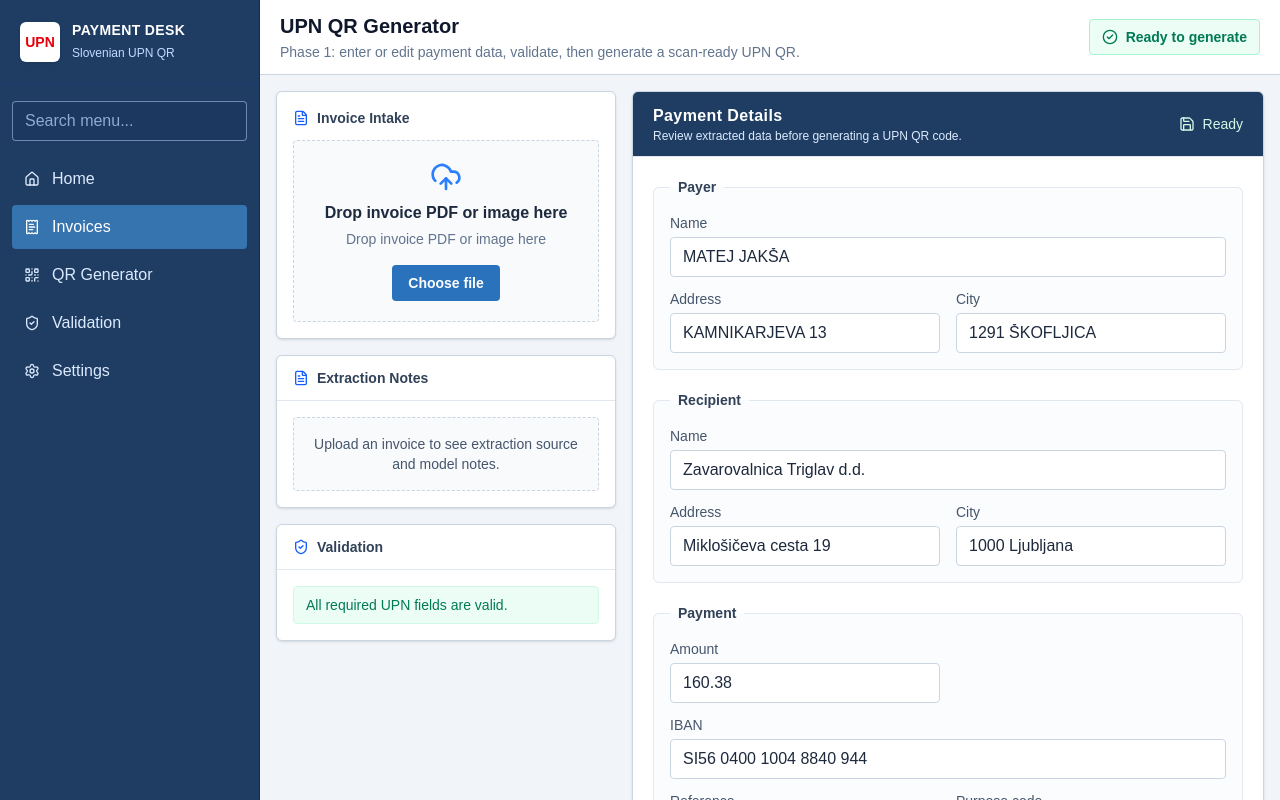
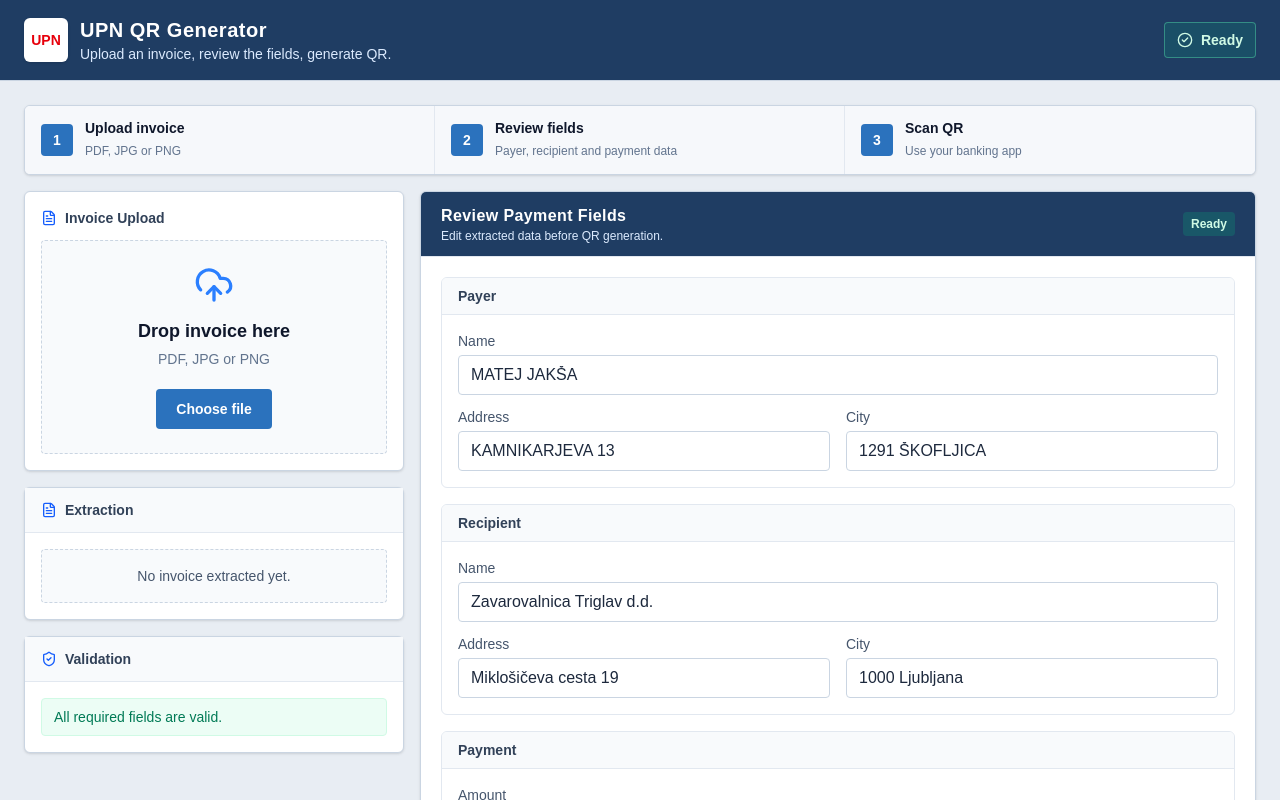
Before and after one commit to matejjaksa/upn-qr, a Next.js app: page / in a window 1280 px wide. Shown: the top 800 px of the page. Built offline with nearby package versions, Linux system fonts and the light colour scheme.

Commit message:
Simplify UPN QR workflow UI

```diff
--- a/app/page.tsx
+++ b/app/page.tsx
@@ -1,18 +1,7 @@
 "use client";
 
 import { useMemo, useState } from "react";
-import {
-  AlertCircle,
-  CheckCircle2,
-  FileText,
-  HomeIcon,
-  Landmark,
-  QrCode,
-  ReceiptText,
-  Settings,
-  ShieldCheck,
-  UploadCloud
-} from "lucide-react";
+import { AlertCircle, CheckCircle2, FileText, QrCode, ShieldCheck, UploadCloud } from "lucide-react";
 import { InvoiceUpload } from "../components/InvoiceUpload";
 import { PaymentForm } from "../components/PaymentForm";
 import { QrResult } from "../components/QrResult";
@@ -35,18 +24,10 @@ const initialFields: PaymentFields = {
   dueDate: "20.08.2026"
 };
 
-const navigation = [
-  { label: "Home", icon: HomeIcon },
-  { label: "Invoices", icon: ReceiptText, active: true },
-  { label: "QR Generator", icon: QrCode },
-  { label: "Validation", icon: ShieldCheck },
-  { label: "Settings", icon: Settings }
-];
-
 export default function Home() {
   const [fields, setFields] = useState<PaymentFields>(initialFields);
   const [qr, setQr] = useState<{ svg: string; payload: string } | null>(null);
-  const [status, setStatus] = useState("Phase 1: enter or edit payment data, validate, then generate a scan-ready UPN QR.");
+  const [status, setStatus] = useState("Upload an invoice, review the fields, generate QR.");
   const [extractionNotes, setExtractionNotes] = useState<string[]>([]);
   const validation = useMemo(() => validatePaymentFields(fields), [fields]);
   const isValid = validation.issues.length === 0;
@@ -55,7 +36,7 @@ export default function Home() {
     try {
       const nextQr = await generateUpnQr(fields);
       setQr(nextQr);
-      setStatus("QR generated with UPN version 15, error correction M, LF-only ASCII payload.");
+      setStatus("QR generated.");
     } catch (error) {
       setQr(null);
       setStatus(error instanceof Error ? error.message : "Could not generate QR.");
@@ -71,87 +52,66 @@ export default function Home() {
     setFields(paymentFieldsFromExtraction(extracted));
     setQr(null);
     setExtractionNotes(notes);
-    setStatus("Invoice extracted. Verify every field before generating the QR.");
+    setStatus("Invoice extracted. Review the fields before generating QR.");
   }
 
   return (
-    <main className="min-h-screen bg-slate-100 text-slate-800">
-      <div className="grid min-h-screen lg:grid-cols-[260px_1fr]">
-        <aside className="hidden border-r border-[#152b47] bg-[#1f3d63] text-blue-50 lg:flex lg:flex-col">
-          <div className="border-b border-blue-900/40 px-5 py-5">
+    <main className="min-h-screen bg-[#e8edf3] text-slate-800">
+      <header className="border-b border-slate-300 bg-[#1f3d63] text-white">
+        <div className="mx-auto flex max-w-[1680px] flex-wrap items-center justify-between gap-4 px-4 py-4 sm:px-6">
           <div className="flex items-center gap-3">
-              <div className="grid h-10 w-10 place-items-center rounded-md bg-white text-sm font-black text-red-600 shadow-sm">
+            <div className="grid h-11 w-11 place-items-center rounded-md bg-white text-sm font-black text-red-600 shadow-sm">
               UPN
             </div>
             <div>
-                <strong className="block text-sm uppercase tracking-wide text-white">Payment Desk</strong>
-                <span className="text-xs text-blue-200">Slovenian UPN QR</span>
+              <h1 className="text-xl font-bold tracking-wide">UPN QR Generator</h1>
+              <p className="text-sm text-blue-100">{status}</p>
             </div>
-            </div>
-          </div>
-
-          <nav className="flex-1 px-3 py-4">
-            <label className="mb-4 block">
-              <span className="sr-only">Search menu</span>
-              <input
-                className="h-10 w-full rounded border border-blue-200/50 bg-blue-950/20 px-3 text-sm text-white outline-none placeholder:text-blue-200/70"
-                placeholder="Search menu..."
-              />
-            </label>
-            <div className="grid gap-1">
-              {navigation.map((item) => {
-                const Icon = item.icon;
-                return (
-                  <button
-                    key={item.label}
-                    className={`flex h-11 items-center gap-3 rounded px-3 text-left text-sm font-semibold ${
-                      item.active ? "bg-[#3674b0] text-white" : "text-blue-100 hover:bg-blue-950/20"
-                    }`}
-                  >
-                    <Icon className="h-4 w-4" />
-                    {item.label}
-                  </button>
-                );
-              })}
-            </div>
-          </nav>
-
-          <div className="border-t border-blue-900/40 px-5 py-4 text-sm text-blue-100">
-            <div className="flex items-center gap-2">
-              <Landmark className="h-4 w-4" />
-              Local app
-            </div>
-          </div>
-        </aside>
-
-        <section className="min-w-0">
-          <header className="sticky top-0 z-10 border-b border-slate-300 bg-white/95 px-4 py-3 backdrop-blur sm:px-5">
-            <div className="flex flex-wrap items-center justify-between gap-3">
-              <div>
-                <h1 className="text-xl font-bold text-slate-900">UPN QR Generator</h1>
-                <p className="mt-0.5 text-sm text-slate-500">{status}</p>
           </div>
           <div
             className={`inline-flex h-9 items-center gap-2 rounded border px-3 text-sm font-semibold ${
-                  isValid
-                    ? "border-emerald-200 bg-emerald-50 text-emerald-700"
-                    : "border-amber-200 bg-amber-50 text-amber-700"
+              isValid ? "border-emerald-300/40 bg-emerald-500/15 text-emerald-100" : "border-amber-300/40 bg-amber-500/15 text-amber-100"
             }`}
           >
             {isValid ? <CheckCircle2 className="h-4 w-4" /> : <AlertCircle className="h-4 w-4" />}
-                {isValid ? "Ready to generate" : `${validation.issues.length} validation issue${validation.issues.length === 1 ? "" : "s"}`}
+            {isValid ? "Ready" : `${validation.issues.length} issue${validation.issues.length === 1 ? "" : "s"}`}
           </div>
         </div>
       </header>
 
-          <div className="grid gap-4 p-4 xl:grid-cols-[340px_minmax(0,1fr)] 2xl:grid-cols-[340px_minmax(520px,1fr)_minmax(380px,520px)]">
+      <div className="mx-auto grid max-w-[1680px] gap-4 p-4 sm:p-6">
+        <section className="grid overflow-hidden rounded-md border border-slate-300 bg-white shadow-sm lg:grid-cols-3">
+          <div className="flex items-center gap-3 border-b border-slate-200 bg-[#f6f8fb] px-4 py-3 lg:border-b-0 lg:border-r">
+            <span className="grid h-8 w-8 place-items-center rounded bg-[#2b72bd] text-sm font-bold text-white">1</span>
+            <div>
+              <strong className="block text-sm text-slate-900">Upload invoice</strong>
+              <span className="text-xs text-slate-500">PDF, JPG or PNG</span>
+            </div>
+          </div>
+          <div className="flex items-center gap-3 border-b border-slate-200 bg-[#f6f8fb] px-4 py-3 lg:border-b-0 lg:border-r">
+            <span className="grid h-8 w-8 place-items-center rounded bg-[#2b72bd] text-sm font-bold text-white">2</span>
+            <div>
+              <strong className="block text-sm text-slate-900">Review fields</strong>
+              <span className="text-xs text-slate-500">Payer, recipient and payment data</span>
+            </div>
+          </div>
+          <div className="flex items-center gap-3 bg-[#f6f8fb] px-4 py-3">
+            <span className="grid h-8 w-8 place-items-center rounded bg-[#2b72bd] text-sm font-bold text-white">3</span>
+            <div>
+              <strong className="block text-sm text-slate-900">Scan QR</strong>
+              <span className="text-xs text-slate-500">Use your banking app</span>
+            </div>
+          </div>
+        </section>
+
+        <section className="grid gap-4 xl:grid-cols-[380px_minmax(0,1fr)] 2xl:grid-cols-[380px_minmax(560px,1fr)_minmax(400px,520px)]">
           <div className="grid content-start gap-4">
             <InvoiceUpload onExtracted={applyExtracted} />
 
             <section className="rounded-md border border-slate-300 bg-white shadow-sm">
-                <div className="flex items-center gap-2 border-b border-slate-200 px-4 py-3 text-sm font-semibold text-slate-700">
+              <div className="flex items-center gap-2 border-b border-slate-200 bg-[#f8fafc] px-4 py-3 text-sm font-semibold text-slate-700">
                 <FileText className="h-4 w-4 text-blue-600" />
-                  Extraction Notes
+                Extraction
               </div>
               <div className="grid gap-2 p-4 text-sm text-slate-600">
                 {extractionNotes.length ? (
@@ -162,14 +122,14 @@ export default function Home() {
                   ))
                 ) : (
                   <span className="rounded border border-dashed border-slate-300 bg-slate-50 px-3 py-4 text-center">
-                      Upload an invoice to see extraction source and model notes.
+                    No invoice extracted yet.
                   </span>
                 )}
               </div>
             </section>
 
             <section className="rounded-md border border-slate-300 bg-white shadow-sm">
-                <div className="flex items-center gap-2 border-b border-slate-200 px-4 py-3 text-sm font-semibold text-slate-700">
+              <div className="flex items-center gap-2 border-b border-slate-200 bg-[#f8fafc] px-4 py-3 text-sm font-semibold text-slate-700">
                 <ShieldCheck className="h-4 w-4 text-blue-600" />
                 Validation
               </div>
@@ -182,7 +142,7 @@ export default function Home() {
                   ))
                 ) : (
                   <div className="rounded border border-emerald-100 bg-emerald-50 px-3 py-2 text-emerald-700">
-                      All required UPN fields are valid.
+                    All required fields are valid.
                   </div>
                 )}
               </div>
@@ -198,24 +158,23 @@ export default function Home() {
               <div className="border-b border-slate-200 bg-[#1f3d63] px-5 py-3 text-white">
                 <div className="flex items-center gap-2 text-base font-semibold">
                   <QrCode className="h-5 w-5" />
-                    QR Preview
+                  QR Output
                 </div>
-                  <p className="text-xs text-blue-100">Generated code appears here after validation passes.</p>
+                <p className="text-xs text-blue-100">Waiting for a generated payment code.</p>
               </div>
               <div className="grid min-h-[520px] place-items-center p-5 text-center">
                 <div className="max-w-xs">
                   <div className="mx-auto mb-4 grid h-20 w-20 place-items-center rounded-md border border-dashed border-slate-300 bg-slate-50">
                     <UploadCloud className="h-9 w-9 text-slate-400" />
                   </div>
-                    <strong className="block text-lg text-slate-900">No QR generated</strong>
+                  <strong className="block text-lg text-slate-900">No QR yet</strong>
                   <span className="mt-1 block text-sm text-slate-500">
-                      Verify the extracted invoice fields, then generate a scan-ready UPN QR.
+                    The QR appears here after the form is valid and generated.
                   </span>
                 </div>
               </div>
             </section>
           )}
-          </div>
         </section>
       </div>
     </main>
--- a/components/InvoiceUpload.tsx
+++ b/components/InvoiceUpload.tsx
@@ -50,13 +50,13 @@ export function InvoiceUpload({ onExtracted }: Props) {
     >
       <div className="mb-3 flex items-center gap-2 text-sm font-semibold text-slate-700">
         <FileText className="h-4 w-4 text-blue-600" />
-        Invoice Intake
+        Invoice Upload
       </div>
-      <div className="grid min-h-36 place-items-center rounded border border-dashed border-slate-300 bg-slate-50 px-4 py-5 text-center">
-        <UploadCloud className="mb-2 h-8 w-8 text-blue-500" />
-        <strong className="text-base text-slate-800">Drop invoice PDF or image here</strong>
-        <span className="mt-1 text-sm text-slate-500">{status}</span>
-        <label className="mt-4 inline-flex h-9 cursor-pointer items-center rounded bg-[#2b72bd] px-4 text-sm font-semibold text-white hover:bg-[#245f9d]">
+      <div className="grid min-h-44 place-items-center rounded border border-dashed border-slate-300 bg-slate-50 px-4 py-6 text-center">
+        <UploadCloud className="mb-3 h-10 w-10 text-blue-500" />
+        <strong className="text-lg text-slate-900">{status.startsWith("Drop ") ? "Drop invoice here" : status}</strong>
+        <span className="mt-1 text-sm text-slate-500">PDF, JPG or PNG</span>
+        <label className="mt-5 inline-flex h-10 cursor-pointer items-center rounded bg-[#2b72bd] px-5 text-sm font-semibold text-white hover:bg-[#245f9d]">
           <input
             className="hidden"
             type="file"
--- a/components/PaymentForm.tsx
+++ b/components/PaymentForm.tsx
@@ -1,6 +1,6 @@
 "use client";
 
-import { CalendarDays, CircleAlert, QrCode, Save } from "lucide-react";
+import { CalendarDays, CircleAlert, QrCode } from "lucide-react";
 import type { PaymentFields, ValidationIssue } from "../lib/upn";
 
 type Props = {
@@ -54,24 +54,25 @@ export function PaymentForm({ value, issues, onChange, onGenerate }: Props) {
     <section className="overflow-hidden rounded-md border border-slate-300 bg-white shadow-sm">
       <div className="flex items-center justify-between border-b border-slate-200 bg-[#1f3d63] px-5 py-3 text-white">
         <div>
-          <h2 className="text-base font-semibold tracking-wide">Payment Details</h2>
-          <p className="text-xs text-blue-100">Review extracted data before generating a UPN QR code.</p>
+          <h2 className="text-base font-semibold tracking-wide">Review Payment Fields</h2>
+          <p className="text-xs text-blue-100">Edit extracted data before QR generation.</p>
         </div>
-        <div className="flex items-center gap-2 text-sm text-emerald-100">
-          <Save className="h-4 w-4" />
+        <div className={`rounded px-2 py-1 text-xs font-semibold ${issues.length ? "bg-amber-500/20 text-amber-100" : "bg-emerald-500/20 text-emerald-100"}`}>
           {issues.length ? `${issues.length} field${issues.length > 1 ? "s" : ""} need attention` : "Ready"}
         </div>
       </div>
 
-      <div className="grid gap-5 p-5">
+      <div className="grid gap-4 p-5">
         {GROUPS.map((group) => (
-          <fieldset key={group.title} className="rounded-md border border-slate-200 bg-slate-50/60 p-4">
-            <legend className="px-2 text-sm font-semibold text-slate-700">{group.title}</legend>
-            <div className="grid grid-cols-2 gap-x-4 gap-y-3">
+          <section key={group.title} className="overflow-hidden rounded-md border border-slate-200">
+            <div className="border-b border-slate-200 bg-[#f8fafc] px-4 py-2 text-sm font-semibold text-slate-700">
+              {group.title}
+            </div>
+            <div className="grid grid-cols-1 gap-x-4 gap-y-3 p-4 md:grid-cols-2">
               {group.fields.map((field) => {
                 const issue = issueByField.get(field.name);
                 return (
-                  <label className={field.wide ? "col-span-2 grid gap-1" : "grid gap-1"} key={field.name}>
+                  <label className={field.wide ? "grid gap-1 md:col-span-2" : "grid gap-1"} key={field.name}>
                     <span className="text-sm font-medium text-slate-600">{field.label}</span>
                     <div className="relative">
                       <input
@@ -92,7 +93,7 @@ export function PaymentForm({ value, issues, onChange, onGenerate }: Props) {
                 );
               })}
             </div>
-          </fieldset>
+          </section>
         ))}
 
         <button
```
Lines whose indentation alone changed are shown as unchanged.
